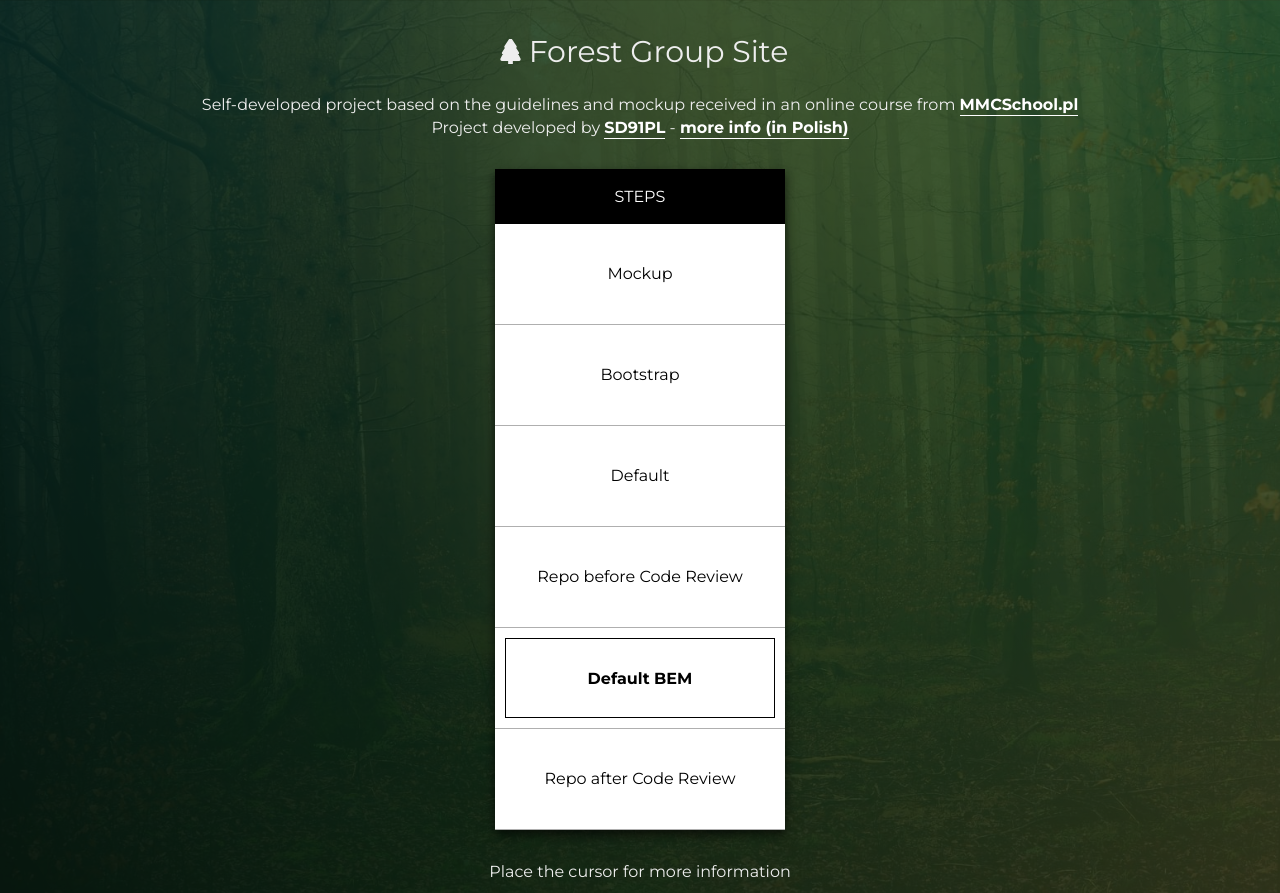
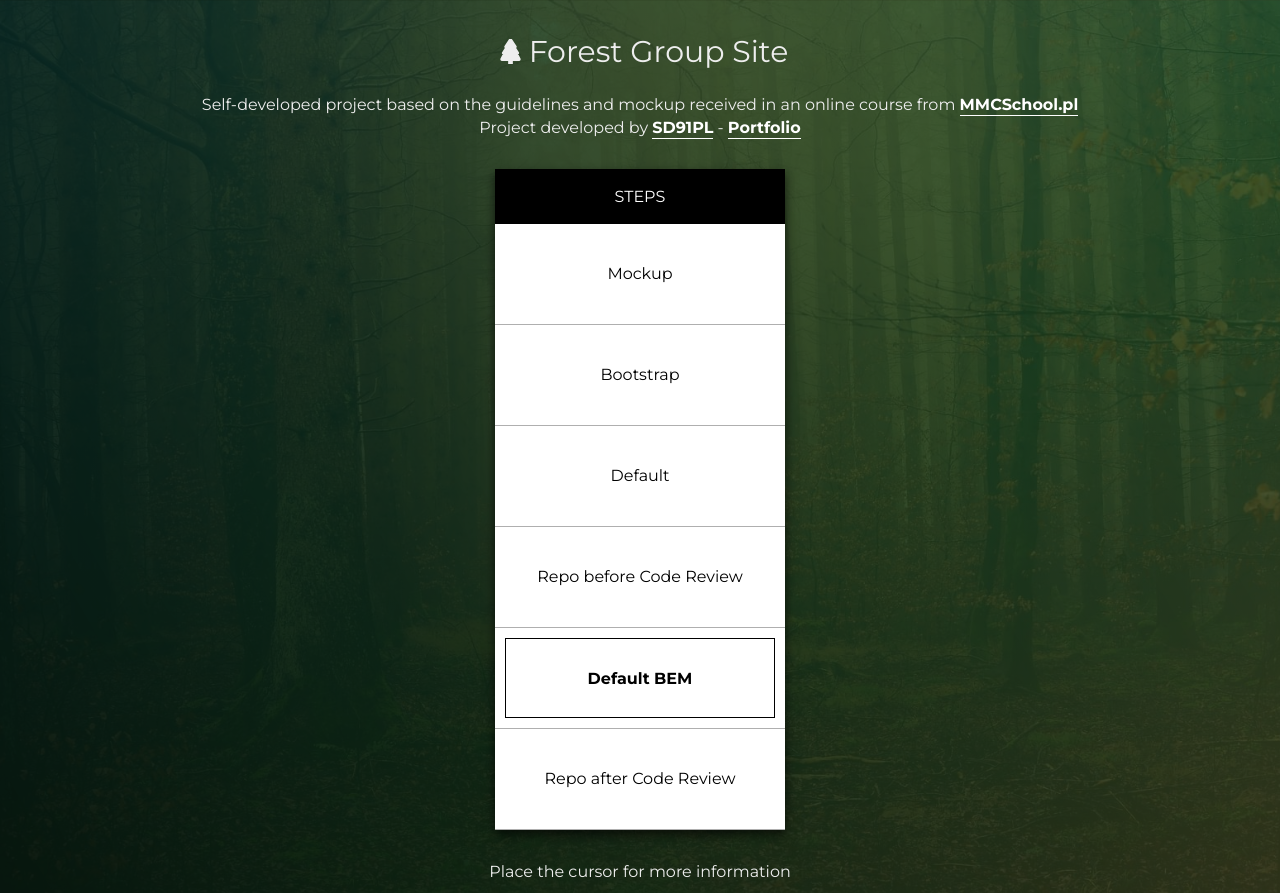
Before and after one commit to SD91PL/menuFG, a plain HTML site: page index.html in a window 1280 px wide. Drawn offline with Linux system fonts and the light colour scheme.

Commit message:
changed textContent of link

```diff
--- a/index.html
+++ b/index.html
@@ -21,9 +21,8 @@
 			alt="Logotyp firmy Forest Group - ciemnoszara grafika drzewa iglastego" />Forest Group Site
 	</div>
 	<p>Self-developed project based on the guidelines and mockup received in an online course from <a href="https://mmcschool.pl" target="_blank" rel="noopener">MMCSchool.pl</a></p>
-	<p>Project developed by <a href="https://github.com/sd91pl" target="_blank" rel="noopener">SD91PL</a> - <a href="https://sd91pl.github.io/info/" target="_blank" rel="noopener">more info (in Polish)</a></p>
+	<p>Project developed by <a href="https://github.com/sd91pl" target="_blank" rel="noopener">SD91PL</a> - <a href="https://sd91pl.github.io/info/" target="_blank" rel="noopener">Portfolio</a></p>
 </header>
-
 			<nav>
 	<p class="steps">Steps</p>
 	<ul>
```
Also changed, not shown: 1 other file.
